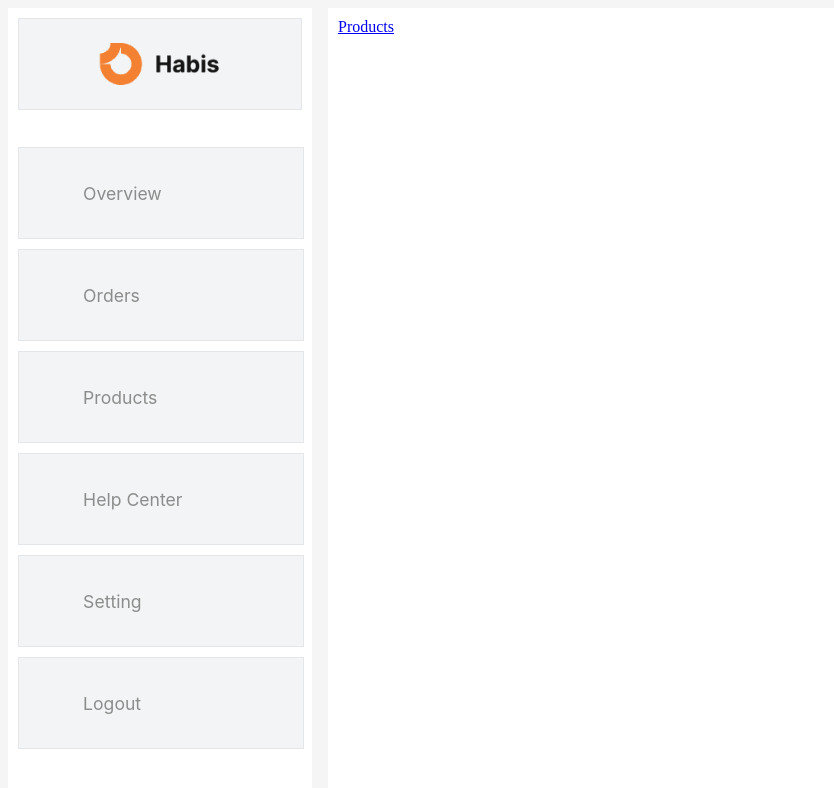
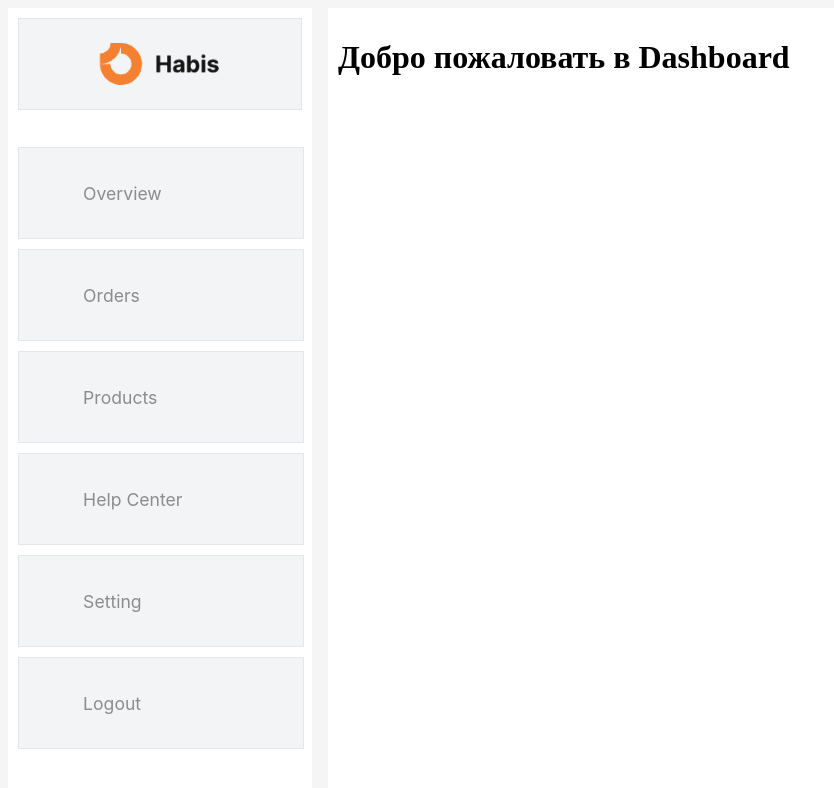
Before and after one commit to Wester641/dashboard-panel, a React (Vite) app: page / in a window 1280 px wide. Shown: the top 788 px of the page, without its empty margins (0-834 px from the left). Built offline with nearby package versions, Linux system fonts and the light colour scheme; some icons are missing.

Commit message:
[added] outlet pages

```diff
--- a/src/App.tsx
+++ b/src/App.tsx
@@ -2,8 +2,12 @@
 import "./App.css";
 
 import { BrowserRouter, Route, Routes } from "react-router-dom";
-import Dashboard from "./pages/Dashboard/Dashboard";
-import ProductsPage from "./pages/ProductsPage/ProductsPage";
+import Dashboard from "./pages/Overview/Overview";
+import Layout from "./components/Layout/Layouts";
+import Products from "./pages/Products/Products";
+import Orders from "./pages/Orders/Orders";
+import HelpCenter from "./pages/HelpCenter/HelpCenter";
+import Settings from "./pages/Settings/Settings";
 
 // import axios from "axios";
 
@@ -17,8 +21,13 @@ function App() {
   return (
     <BrowserRouter>
       <Routes>
-        <Route path="/" element={<Dashboard />} />
-        <Route path="/products" element={<ProductsPage />} />
+        <Route path="/" element={<Layout />}>
+          <Route index element={<Dashboard />} />
+          <Route path="products" element={<Products />} />
+          <Route path="orders" element={<Orders />} />
+          <Route path="help-center" element={<HelpCenter />} />
+          <Route path="setting" element={<Settings />} />
+        </Route>
       </Routes>
     </BrowserRouter>
   );
--- /dev/null
+++ b/src/components/Layout/Layouts.tsx
@@ -0,0 +1,18 @@
+import { Outlet } from "react-router-dom";
+import { Grid } from "@mui/material";
+import styles from "./Layout.module.scss";
+import SideBarMenu from "../SideBarMenu/SideBarMenu";
+
+export default function Layout() {
+  return (
+    <Grid container spacing={2}>
+      <Grid size={{ xs: 12, md: 3 }} className={styles.gridItem}>
+        <SideBarMenu />
+      </Grid>
+
+      <Grid size={{ xs: 12, md: 9 }} className={styles.gridItem}>
+        <Outlet />
+      </Grid>
+    </Grid>
+  );
+}
--- a/src/components/SideBarMenu/SideBarMenu.tsx
+++ b/src/components/SideBarMenu/SideBarMenu.tsx
@@ -11,7 +11,7 @@ import LogoutOutlinedIcon from "@mui/icons-material/LogoutOutlined";
 const menuItems = [
   {
     name: "Overview",
-    path: "/dashboard",
+    path: "/",
     icon: <GridViewIcon />,
   },
   {
@@ -36,7 +36,7 @@ const menuItems = [
   },
   {
     name: "Logout",
-    path: "/logout",
+    path: "#",
     icon: <LogoutOutlinedIcon />,
   },
 ];
--- a/src/pages/Dashboard/Dashboard.tsx
+++ /dev/null
@@ -1,22 +0,0 @@
-import { Link } from "react-router-dom";
-import { Grid } from "@mui/material";
-import SideBarMenu from "../../components/SideBarMenu/SideBarMenu";
-import styles from "./Dashboard.module.scss";
-
-function Dashboard() {
-  return (
-    <div>
-      <Grid container spacing={2}>
-        <Grid className={styles.gridItem} size={{ xs: 12, md: 3 }}>
-          <SideBarMenu />
-        </Grid>
-
-        <Grid className={styles.gridItem} size={{ xs: 12, md: 9 }}>
-          <Link to="/products">Products</Link>
-        </Grid>
-      </Grid>
-    </div>
-  );
-}
-
-export default Dashboard;
--- /dev/null
+++ b/src/pages/HelpCenter/HelpCenter.tsx
@@ -0,0 +1,9 @@
+function HelpCenter() {
+  return (
+    <div>
+      <h1>Добро пожаловать в HelpCenter</h1>
+    </div>
+  );
+}
+
+export default HelpCenter;
--- /dev/null
+++ b/src/pages/Orders/Orders.tsx
@@ -0,0 +1,9 @@
+function Orders() {
+  return (
+    <div>
+      <h1>Добро пожаловать в Orders</h1>
+    </div>
+  );
+}
+
+export default Orders;
--- /dev/null
+++ b/src/pages/Overview/Overview.tsx
@@ -0,0 +1,9 @@
+function Overview() {
+  return (
+    <div>
+      <h1>Добро пожаловать в Dashboard</h1>
+    </div>
+  );
+}
+
+export default Overview;
--- /dev/null
+++ b/src/pages/Products/Products.tsx
@@ -0,0 +1,9 @@
+function Products() {
+  return (
+    <div>
+      <h1>Добро пожаловать в Products</h1>
+    </div>
+  );
+}
+
+export default Products;
--- a/src/pages/ProductsPage/ProductsPage.tsx
+++ /dev/null
@@ -1,5 +0,0 @@
-function ProductsPage() {
-  return <div>ProductsPage</div>;
-}
-
-export default ProductsPage;
--- /dev/null
+++ b/src/pages/Settings/Settings.tsx
@@ -0,0 +1,9 @@
+function Settings() {
+  return (
+    <div>
+      <h1>Добро пожаловать в Settings</h1>
+    </div>
+  );
+}
+
+export default Settings;
```
Also changed, not shown: src/components/Layout/Layout.module.scss (renamed from src/pages/Dashboard/Dashboard.module.scss).
